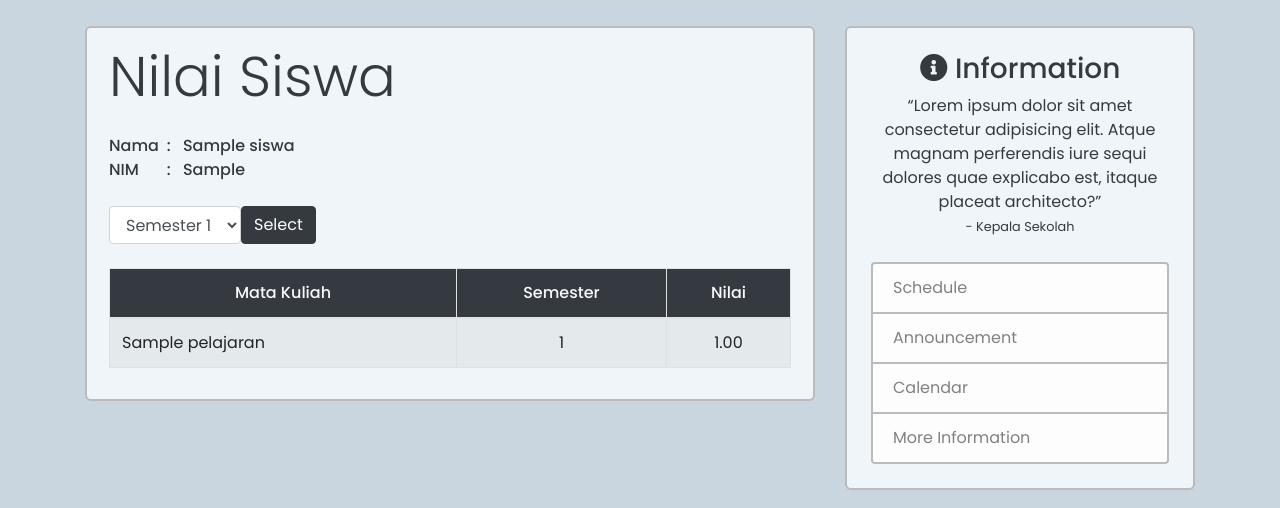
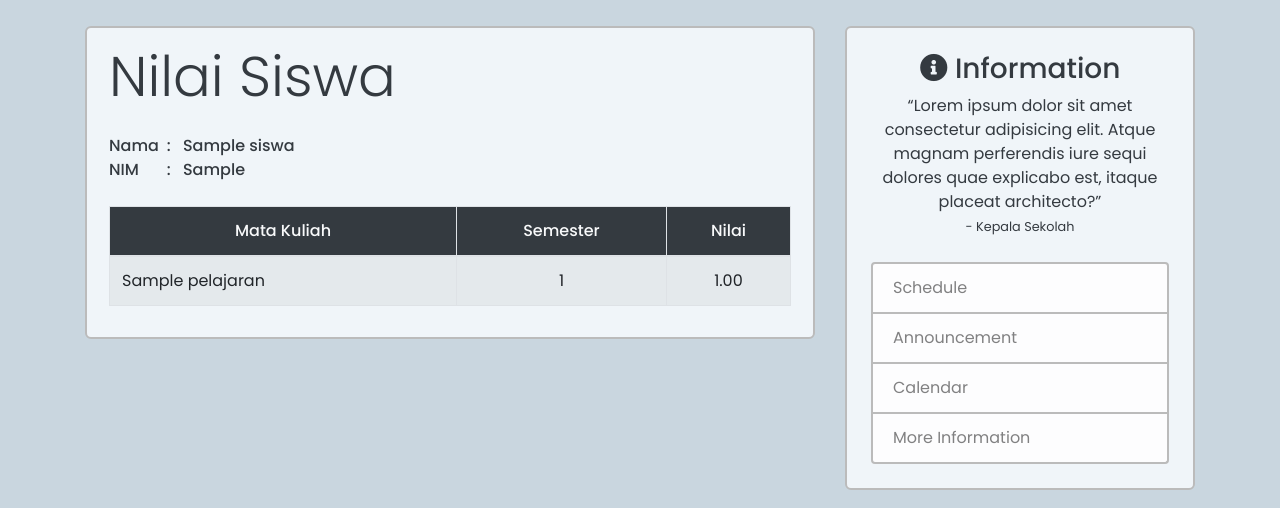
Before and after one commit to fajri-rasid1st/final-task-pjk, a Flask app: page /scores in a window 1280 px wide. Shown: the part 70-578 px from the top of the page. Run offline with Flask 2, Linux system fonts and the light colour scheme; a user stored in the database is signed in; tables that the repository leaves empty hold one stand-in row (values such as "Sample post"); some libraries are stand-ins or nearby versions.

Commit message:
Revert "Update scores.html"

```diff
--- a/sikolah/forms.py
+++ b/sikolah/forms.py
@@ -15,10 +15,6 @@ class LoginForm(FlaskForm):
     remember = BooleanField("Remember me")
     submit = SubmitField("Login")
 
-class UpdateProfileForm(FlaskForm):
-    nama = StringField('Nama', validators=[DataRequired()], render_kw={'autofocus': 'on'})
-
-
 
 class SendAccountForm(FlaskForm):
     pass
--- a/sikolah/routes.py
+++ b/sikolah/routes.py
@@ -76,38 +76,19 @@ def send_message():
         return redirect(url_for("admin.email"))
 
 
-@app.route("/profile")
-def profile():
-    data = current_user.data_siswa
-    return render_template('user_info.html', data=data)
-
-@app.route("/scores", methods = ["POST", "GET"])
+@app.route("/scores")
 @login_required
 def scores():
     course_list = []
 
-    for i in list(current_user.data_siswa.data_nilai_siswa):
+    for i in list(User.query.get(1).data_siswa.data_nilai_siswa):
         course_list.append([i.semester, i])
 
     sorted_course_list = sorted(course_list, key=lambda index: index[0])
 
-    max_semester = [i[0] for i in sorted_course_list]
-
-    # selected_semester = []
-    # if request.method == "POST":
-    #     semester = request.form.get('select_semester')
-    #     for i in sorted_course_list:
-    #         if(i[0] == semester):
-    #             selected_semester.append(i[1])
-    #     return selected_semester
-
     return render_template(
-    "scores.html",
-    title="Nilai Siswa",
-    data_nilai=[i[1] for i in sorted_course_list],
-    data_semester=max_semester[len(max_semester) - 1],
-    data_siswa=current_user.data_siswa, )
-    # return str(selected_semester)
-
-# @app.route('/scores/<selected_semester>', methods = ["POST", "GET"])
-# def view_scores(selected_semester):
+        "scores.html",
+        title="Nilai Siswa",
+        data_nilai=[i[1] for i in sorted_course_list],
+        data_siswa=User.query.get(1).data_siswa,
+    )
--- a/sikolah/templates/scores.html
+++ b/sikolah/templates/scores.html
@@ -17,27 +17,6 @@
                 </tr>
             </table>
         </div>
-
-        <form class="form-inline" method="POST" action="{{ url_for('scores') }}">
-            <div class="form-group mb-4">
-                <div class="input-group">
-                    <select name="select_semester" class=" form-control">
-                        {% for i in range(1, data_semester + 1) %}
-                        <option value="{{ i }}">Semester {{ i }}</option>
-                        {% endfor %}
-                    </select>
-                </div>
-            <button type="submit" class="btn btn-dark">Select</button>
-            </div>
-        </form>
-        <!-- <div class="form-group mb-4">
-            <label for="select" class="form-label">Pilih Semester :</label>
-            <select class="form-select" name="select_semester" id="select" method="POST">
-                {% for i in range(1, data_semester + 1) %}
-                <option value="{{ i }}">Semester {{ i }}</option>
-                {% endfor %}
-            </select>
-        </div> -->
         <table class="table table-bordered table-striped">
             <thead class="text-center bg-dark text-light">
                 <tr>
--- a/sikolah/templates/user_info.html
+++ b/sikolah/templates/user_info.html
@@ -5,7 +5,10 @@
 <div class="content-section">
     <div class="media">
         <div class="media-body text-center">
-
+            <img class="rounded-circle shadow account-info-img" src="{{ img }}">
+            <h2 class="account-heading">{{ user.username }}</h2>
+            <h6 class="text-secondary mb-1">{{ user.email }}</h6>
+            <p class="text-secondary mb-1">{{ user.phone_number }}</p>
         </div>
     </div>
 </div>
```
